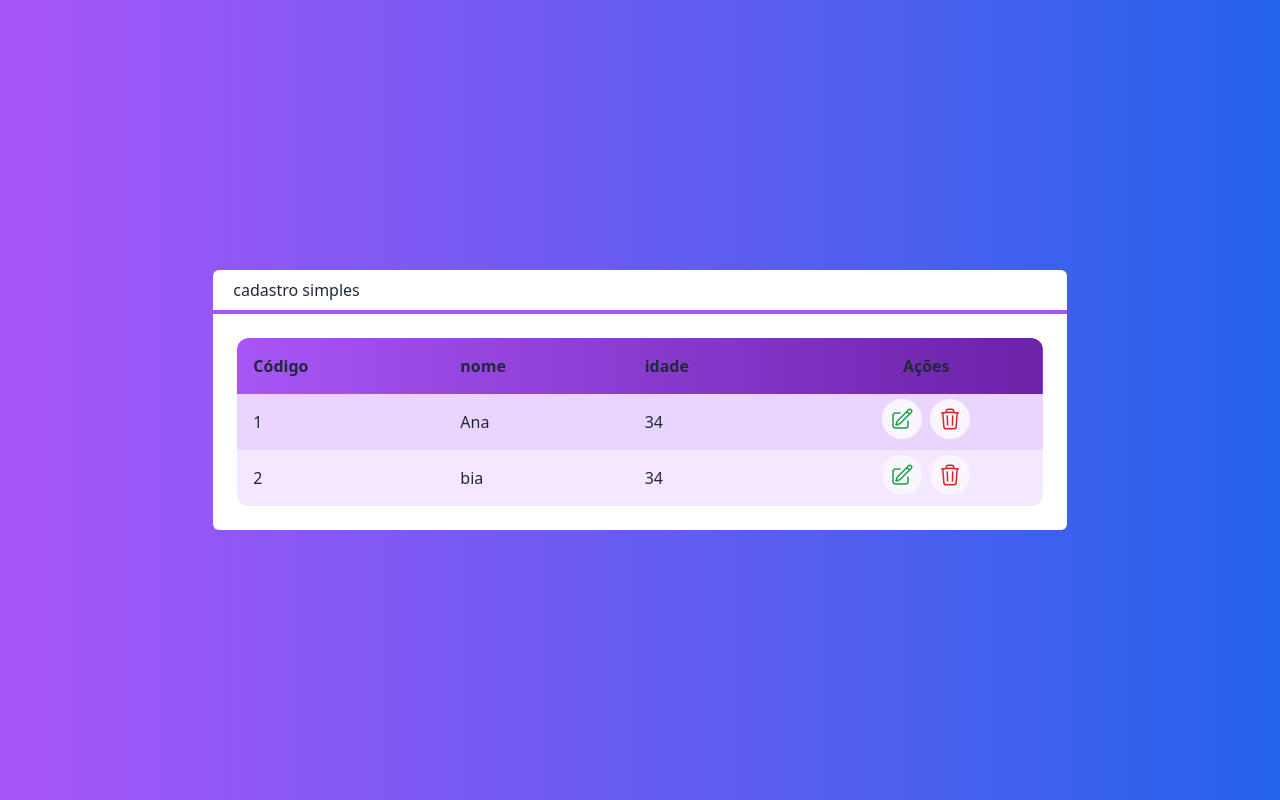
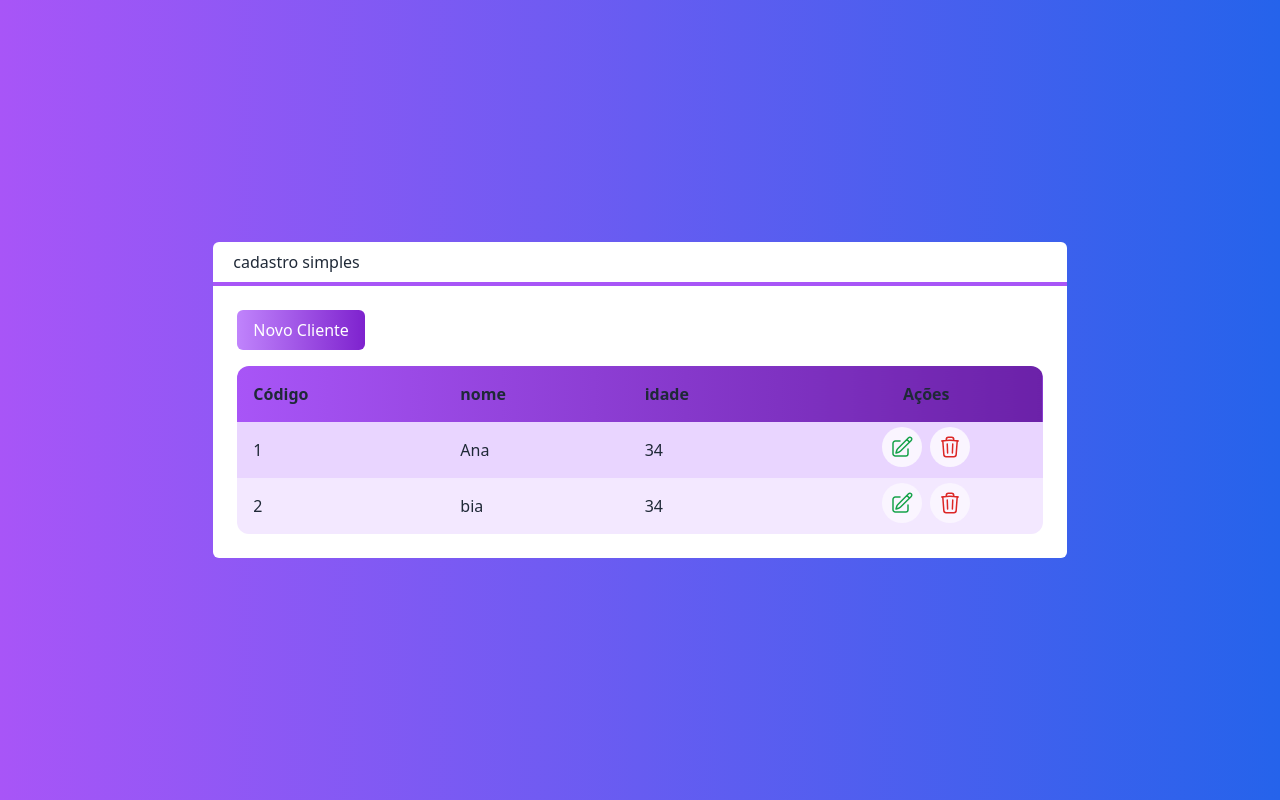
Before and after one commit to giovanne-aquino-clear/next-crude, a Next.js app: page / in a window 1280 px wide. Built offline with nearby package versions, Linux system fonts and the light colour scheme.

Commit message:
create new user button

```diff
--- /dev/null
+++ b/src/components/botao.tsx
@@ -0,0 +1,18 @@
+interface BotaoProps{
+    cor?: 'green' | 'blue' | 'gray'
+    className? : string
+    children: any
+    onClick?: () => void
+}
+
+export default function Botao(props: BotaoProps){
+    return(
+        <button onClick={props.onClick} className={`
+        bg-gradient-to-r from-purple-400
+         to-purple-700 text-white
+          px-4 py-2
+           rounded-md ${props.className}`} >
+            {props.children}
+        </button>
+    )
+}
--- a/src/pages/index.tsx
+++ b/src/pages/index.tsx
@@ -1,6 +1,7 @@
 import Table from "@/components/Table"
 import Layout from "../components/Layout"
 import Cliente from "@/core/Cliente"
+import Botao from "@/components/botao"
 
 export default function Home(){
 
@@ -26,6 +27,8 @@ export default function Home(){
    `}>
 
     <Layout titulo="cadastro simples">
+    <div className= " flex justify-end"></div>
+    <Botao className="mb-4"> Novo Cliente </Botao>
       <Table clientes={clientes}
       selectedCustomer={selectedCustomer}
       deletedCustomer={deletedCustomer}
```
